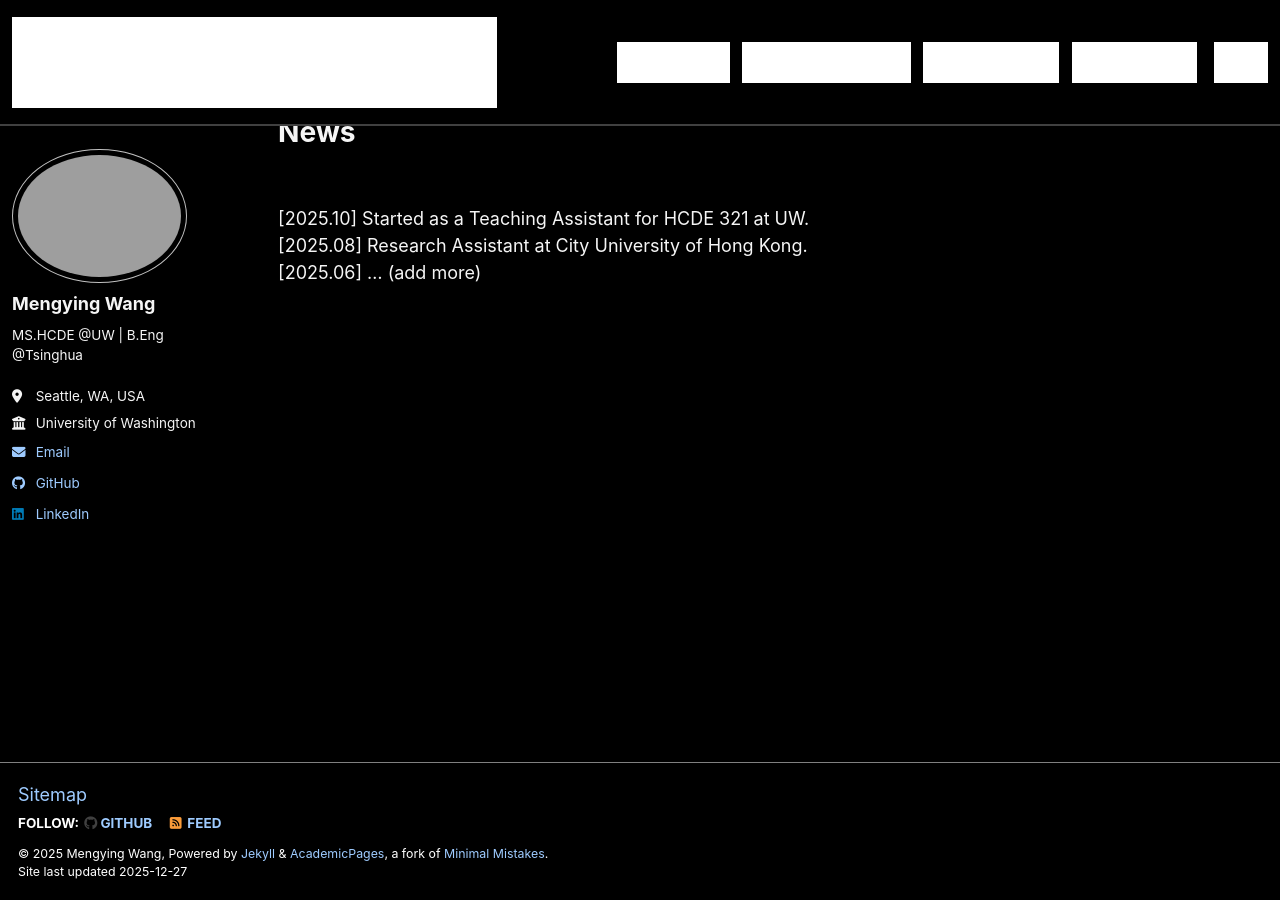
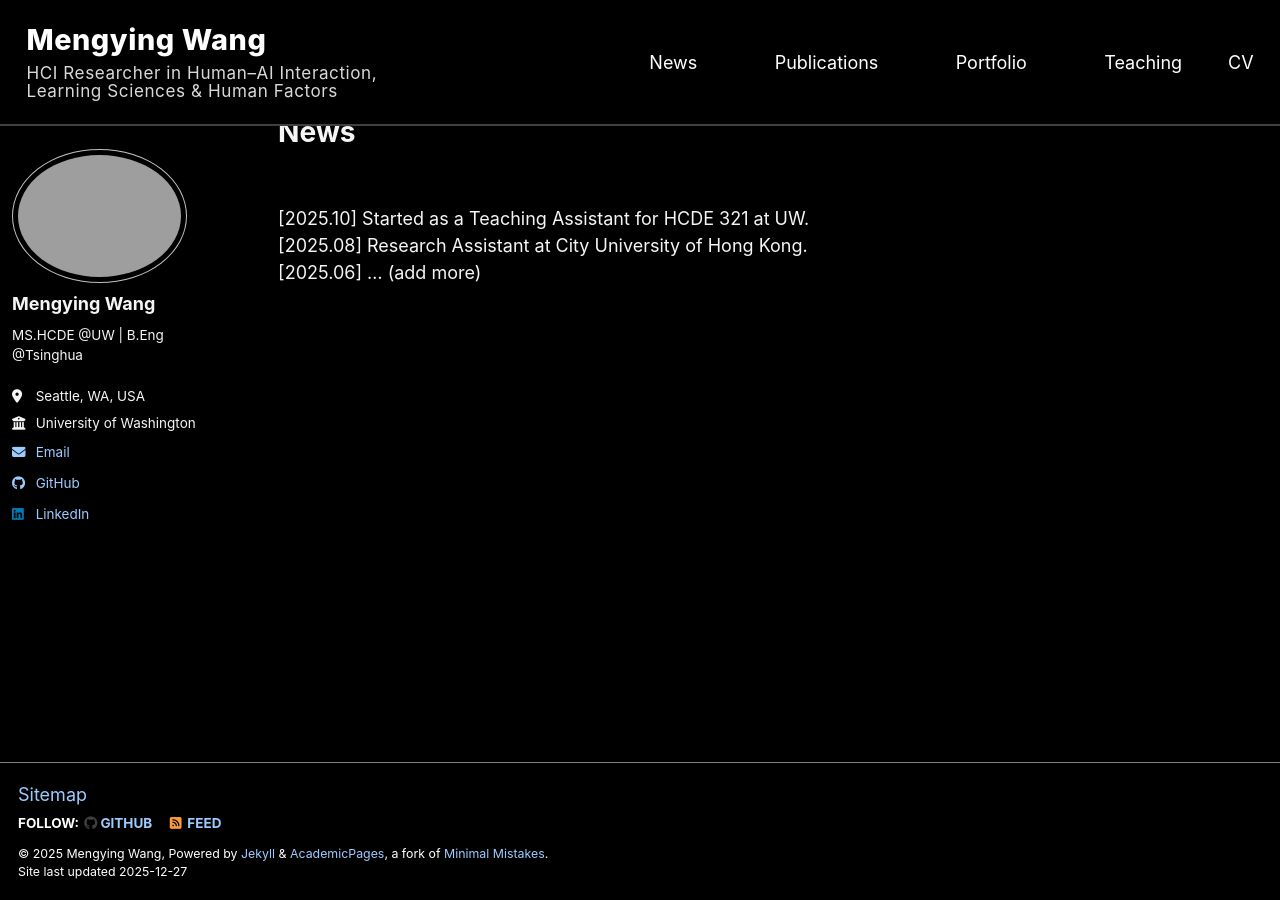
Before and after one commit to mengyingWWW/mengyingWWW.github.io, a Jekyll site: the page built from _pages/news.md, in a window 1280 px wide. Built offline with Jekyll 4.4.1, drawn with Linux system fonts in a browser that asks for light colours; a script bundle is joined from its source files by our own code; library files that are not in the unit come from our copies.

Commit message:
Update main.scss

```diff
--- a/assets/css/main.scss
+++ b/assets/css/main.scss
@@ -2,7 +2,7 @@
 ---
 
 /*
- * main.scss (LANDING + PORTFOLIO GRID — CLEAN STABLE)
+ * main.scss (LANDING + PORTFOLIO GRID — STABLE + NAV WHITEBOX FIX)
  * Note: first two lines are required by Jekyll.
  */
 
@@ -59,7 +59,7 @@ button[aria-label*="Toggle"] {
 }
 
 /* =========================================================
-   MASTHEAD: no white blocks, keep components working
+   MASTHEAD BASE: transparent background
    ========================================================= */
 .masthead,
 .masthead__inner-wrap,
@@ -85,7 +85,7 @@ nav#site-nav.greedy-nav {
   text-decoration: none !important;
 }
 
-/* kill ONLY the dropdown bubble triangle */
+/* kill ONLY the dropdown bubble triangle (keep dropdown itself) */
 nav#site-nav.greedy-nav .hidden-links:before,
 nav#site-nav.greedy-nav .hidden-links:after {
   content: none !important;
@@ -158,6 +158,7 @@ nav#site-nav.greedy-nav .hidden-links:after {
   nav#site-nav.greedy-nav > button .navicon::before { top: -7px !important; }
   nav#site-nav.greedy-nav > button .navicon::after  { top:  7px !important; }
 
+  /* IMPORTANT: keep dropdown background (do not override!) */
   nav#site-nav.greedy-nav .hidden-links {
     left: 12px !important;
     right: 12px !important;
@@ -209,9 +210,7 @@ nav#site-nav.greedy-nav .hidden-links:after {
   display: block;
 }
 
-.landing-meta {
-  margin-top: 14px;
-}
+.landing-meta { margin-top: 14px; }
 
 .landing-bio {
   font-size: 0.95rem;
@@ -237,7 +236,6 @@ nav#site-nav.greedy-nav .hidden-links:after {
 }
 
 .landing-link i { opacity: 0.95; }
-
 .landing-title { margin-top: 0; }
 
 @media (max-width: 768px) {
@@ -251,9 +249,6 @@ nav#site-nav.greedy-nav .hidden-links:after {
 
 /* =========================================================
    PORTFOLIO CARD GRID (YUNXIANG-LIKE)
-   - Desktop: 3 columns
-   - iPad/Tablet: 2 columns
-   - Mobile: 1 column
    ========================================================= */
 .portfolio-grid {
   display: grid;
@@ -264,15 +259,10 @@ nav#site-nav.greedy-nav .hidden-links:after {
 }
 
 @media (max-width: 1024px) {
-  .portfolio-grid {
-    grid-template-columns: repeat(2, minmax(0, 1fr));
-  }
+  .portfolio-grid { grid-template-columns: repeat(2, minmax(0, 1fr)); }
 }
-
 @media (max-width: 640px) {
-  .portfolio-grid {
-    grid-template-columns: 1fr;
-  }
+  .portfolio-grid { grid-template-columns: 1fr; }
 }
 
 .portfolio-card {
@@ -310,9 +300,7 @@ nav#site-nav.greedy-nav .hidden-links:after {
   display: block;
 }
 
-.portfolio-body {
-  padding: 16px 16px 14px 16px;
-}
+.portfolio-body { padding: 16px 16px 14px 16px; }
 
 .portfolio-title {
   margin: 0 0 8px 0;
@@ -336,34 +324,30 @@ nav#site-nav.greedy-nav .hidden-links:after {
 .portfolio-tags .tag {
   display: inline-flex;
   align-items: center;
-
   font-size: 0.85rem;
   line-height: 1;
-
   padding: 8px 10px;
   border-radius: 999px;
-
   border: 1px solid rgba(255,255,255,0.14);
   background: rgba(255,255,255,0.03);
   opacity: 0.95;
 }
 
 /* =========================================================
-   DESKTOP: TRUE CENTER + WIDER CONTENT (NO DRIFT)
+   DESKTOP: TRUE CENTER + WIDER CONTENT
+   (keep ONE version only to avoid conflicts)
    ========================================================= */
 @media (min-width: 1024px) {
 
-  /* widen outer containers consistently */
   .masthead__inner-wrap,
   #main {
-    max-width: 1600px !important;
+    max-width: 1760px !important;
     margin-left: auto !important;
     margin-right: auto !important;
-    padding-left: 16px !important;
-    padding-right: 16px !important;
+    padding-left: 12px !important;
+    padding-right: 12px !important;
   }
 
-  /* unlock theme's inner wrap width & remove asymmetric padding */
   .page__inner-wrap {
     max-width: none !important;
     padding-left: 0 !important;
@@ -372,44 +356,59 @@ nav#site-nav.greedy-nav .hidden-links:after {
     margin-right: auto !important;
   }
 
-  /* make the real content block mathematically centered */
   .page__content {
-    max-width: 1600px !important;
+    max-width: 1760px !important;
     margin-left: auto !important;
     margin-right: auto !important;
+    padding-left: 0 !important;
+    padding-right: 0 !important;
   }
 }
 
 /* =========================================================
-   DESKTOP: TRUE CENTER + WIDER CONTENT (LESS SIDE GUTTERS)
+   FIX: REMOVE WHITE BOXES ONLY IN TOP NAV "VISIBLE LINKS"
+   - DO NOT touch .hidden-links (hamburger dropdown)
    ========================================================= */
-@media (min-width: 1024px) {
 
-  /* 1) widen outer containers */
-  .masthead__inner-wrap,
-  #main {
-    max-width: 1760px !important;    /* ← 1600 太保守就加到 1760/1800 */
-    margin-left: auto !important;
-    margin-right: auto !important;
-    padding-left: 12px !important;   /* ← 两侧“留白”主要来自这里：减小 */
-    padding-right: 12px !important;
-  }
+/* 1) kill any background/gradient on desktop visible menu items */
+#site-nav.greedy-nav .visible-links > li,
+#site-nav.greedy-nav .visible-links > li > a {
+  background: transparent !important;
+  background-color: transparent !important;
+  background-image: none !important;
+  box-shadow: none !important;
+}
 
-  /* 2) unlock inner wrap */
-  .page__inner-wrap {
-    max-width: none !important;
-    padding-left: 0 !important;
-    padding-right: 0 !important;
-    margin-left: auto !important;
-    margin-right: auto !important;
-  }
+/* 2) IMPORTANT: nuke pseudo elements that draw pills/blocks */
+#site-nav.greedy-nav .visible-links > li > a::before,
+#site-nav.greedy-nav .visible-links > li > a::after,
+#site-nav.greedy-nav .visible-links > li::before,
+#site-nav.greedy-nav .visible-links > li::after {
+  content: none !important;
+  display: none !important;
+  background: transparent !important;
+  background-image: none !important;
+  box-shadow: none !important;
+}
 
-  /* 3) widen the real content block */
-  .page__content {
-    max-width: 1760px !important;    /* ← 跟上面一致 */
-    margin-left: auto !important;
-    margin-right: auto !important;
-    padding-left: 0 !important;      /* ← 防止主题再加左右 padding */
-    padding-right: 0 !important;
-  }
+/* 3) hover/focus states for TOP menu only (keep dropdown styles) */
+#site-nav.greedy-nav .visible-links > li > a:hover,
+#site-nav.greedy-nav .visible-links > li > a:focus,
+#site-nav.greedy-nav .visible-links > li > a:active {
+  background: transparent !important;
+  background-color: transparent !important;
+  background-image: none !important;
 }
+
+/* 4) if theme adds a background on the li.masthead__menu-item wrapper */
+.masthead__menu-item {
+  background: transparent !important;
+  background-color: transparent !important;
+  background-image: none !important;
+}
+.masthead__menu-item::before,
+.masthead__menu-item::after {
+  background: transparent !important;
+  background-image: none !important;
+  box-shadow: none !important;
+}
```
